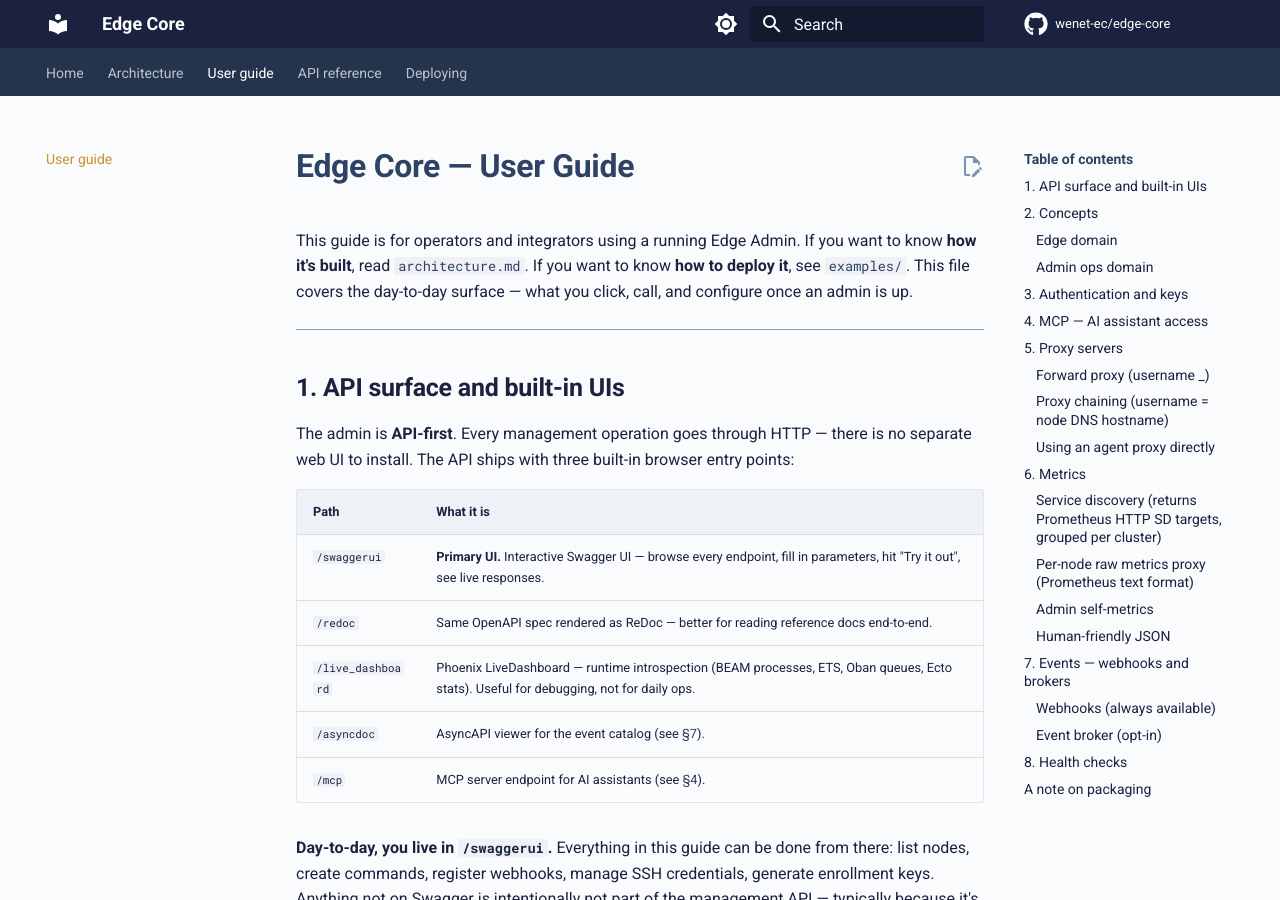
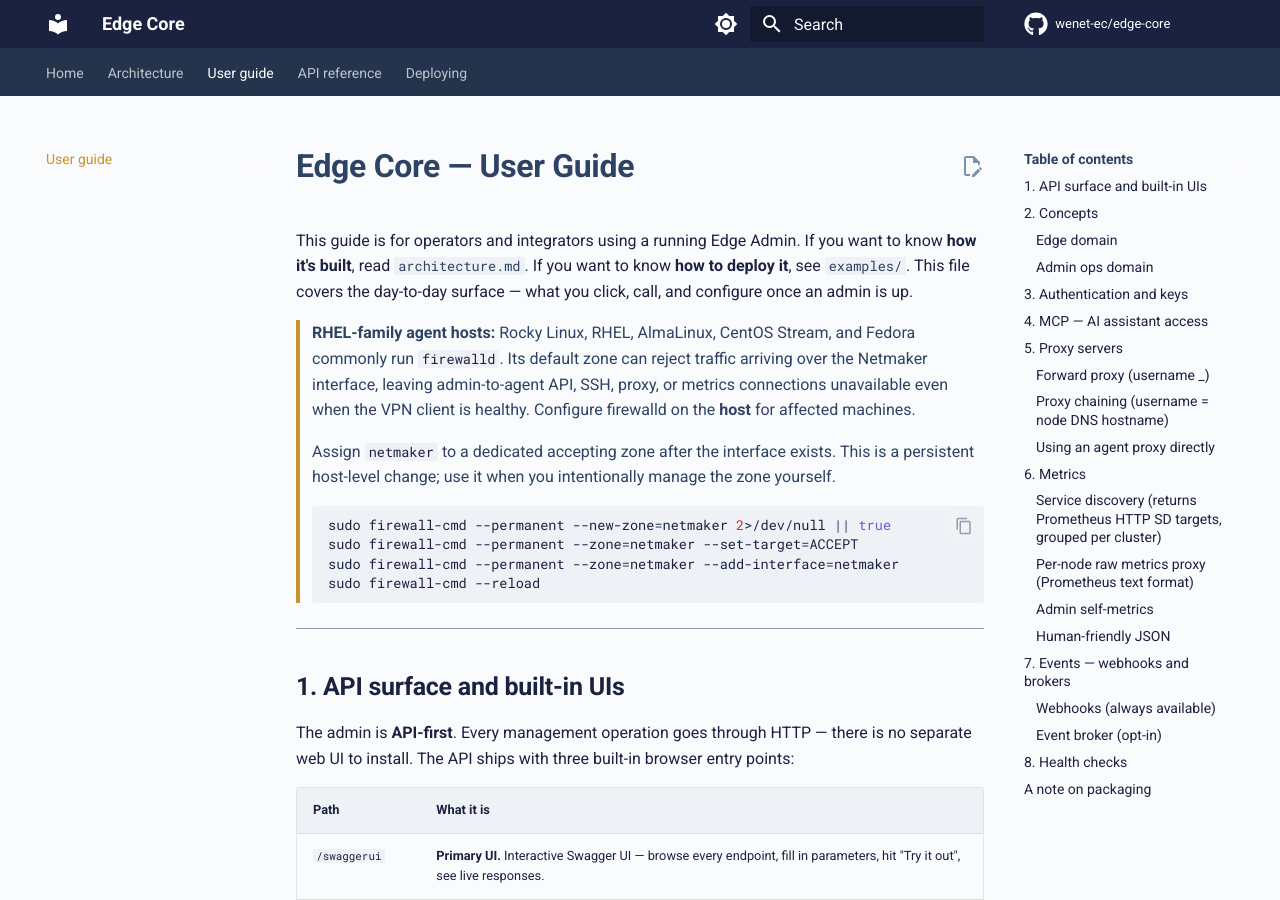
Before and after one commit to wenet-ec/edge-core, an MkDocs documentation site: the page built from docs/guide.md, in a window 1280 px wide and 900 px high. Built offline with MkDocs 1.6.1 and Material for MkDocs 9.7.7, drawn with Linux system fonts in a browser that asks for light colours; comment, search, counter and statistics services are not loaded.

Commit message:
docs: update about RHEL family compatibilities

````diff
--- a/docs/guide.md
+++ b/docs/guide.md
@@ -1,6 +1,17 @@
 # Edge Core — User Guide
 
 This guide is for operators and integrators using a running Edge Admin. If you want to know **how it's built**, read [`architecture.md`](architecture.md). If you want to know **how to deploy it**, see [`examples/`](https://github.com/wenet-ec/edge-core/tree/main/examples). This file covers the day-to-day surface — what you click, call, and configure once an admin is up.
+
+> **RHEL-family agent hosts:** Rocky Linux, RHEL, AlmaLinux, CentOS Stream, and Fedora commonly run `firewalld`. Its default zone can reject traffic arriving over the Netmaker interface, leaving admin-to-agent API, SSH, proxy, or metrics connections unavailable even when the VPN client is healthy. Configure firewalld on the **host** for affected machines.
+>
+> Assign `netmaker` to a dedicated accepting zone after the interface exists. This is a persistent host-level change; use it when you intentionally manage the zone yourself.
+>
+> ```bash
+> sudo firewall-cmd --permanent --new-zone=netmaker 2>/dev/null || true
+> sudo firewall-cmd --permanent --zone=netmaker --set-target=ACCEPT
+> sudo firewall-cmd --permanent --zone=netmaker --add-interface=netmaker
+> sudo firewall-cmd --reload
+> ```
 
 ---
 
````
Also changed, not shown: README.md (+9 -0 lines), docs/architecture.md (+2 -0 lines).
